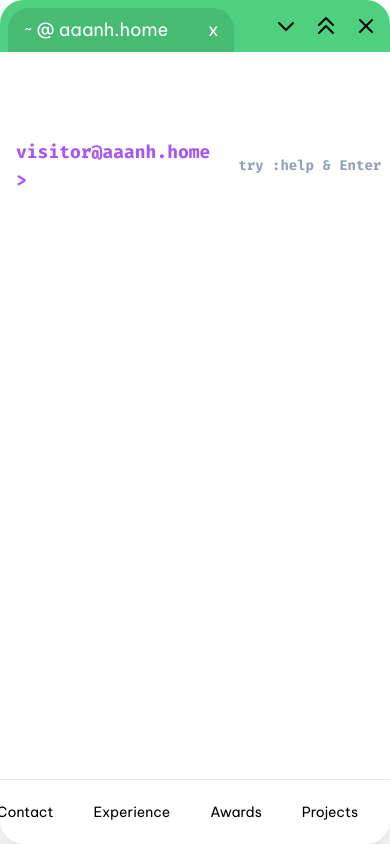
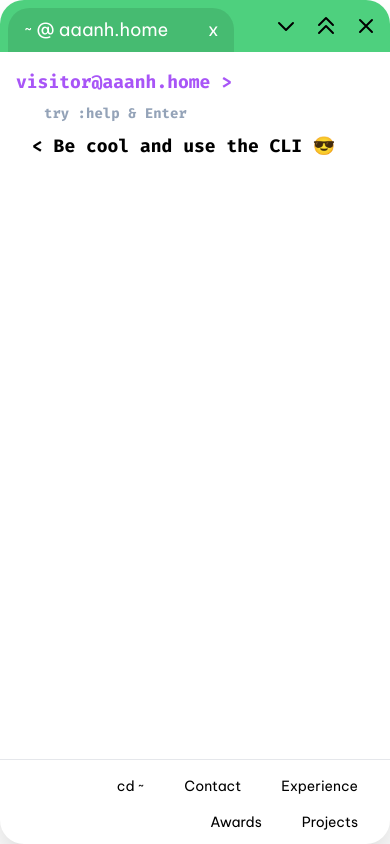
Before and after one commit to zasshuwu/nogamioka, a Next.js app: page / in a window 390 px wide. Built offline with nearby package versions, Linux system fonts and the light colour scheme.

Commit message:
some responsive

```diff
--- a/components/navbar.js
+++ b/components/navbar.js
@@ -38,7 +38,7 @@ export default function NavBar({ setCommand, setContent }) {
 	}
 
 	return (
-		<div className="w-full py-2 px-4 min-h-[32px] flex justify-end space-x-2 border-t">
+		<div className="w-full py-2 px-4 min-h-[32px] flex flex-wrap mb-2 justify-end space-x-2 border-t">
 			<button className={navBtnStyle + " hover:bg-purple-500 hover:text-white"}>
 				{"cd ~"}
 			</button>
--- a/pages/index.js
+++ b/pages/index.js
@@ -103,7 +103,7 @@ export default function Home() {
 					</div>
 				</div>
 				<div className="overflow-y-scroll h-full p-4 font-fira-code font-bold text-md">
-					<div className="flex space-x-4 items-center">
+					<div className="flex flex-wrap space-x-4 items-center">
 						<Prompt className="text-purple-500"></Prompt>
 						<form onSubmit={(e) => handleSubmit(e)}>
 							<input
```
